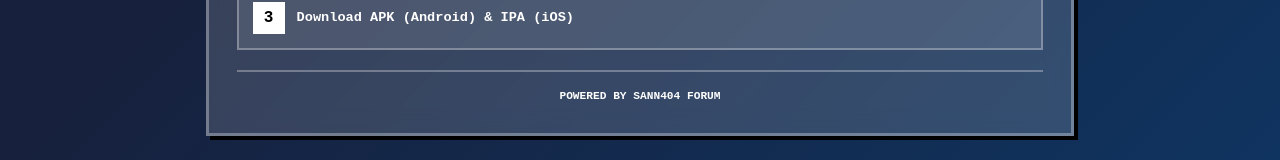
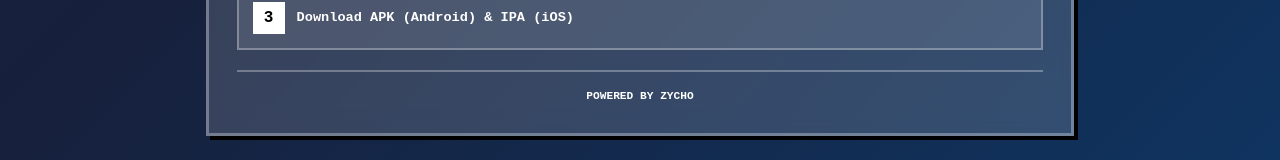
Before and after one commit to 4ETHERVEIL/WebToApp, a Next.js app: page / in a window 1280 px wide. Shown: the part 1046-1206 px from the top of the page. Built offline with nearby package versions, Linux system fonts and the light colour scheme.

Commit message:
update app/page.tsx

```diff
--- a/app/page.tsx
+++ b/app/page.tsx
@@ -457,7 +457,7 @@ export default function Home() {
                 </div>
               ))}
               <div style={{ borderTop: '2px solid rgba(255,255,255,0.3)', marginTop: '1.25rem', paddingTop: '1rem', textAlign: 'center', fontSize: '0.7rem', fontWeight: 'bold' }}>
-                POWERED BY SANN404 FORUM
+                POWERED BY ZYCHO
               </div>
             </div>
           </motion.div>
```
